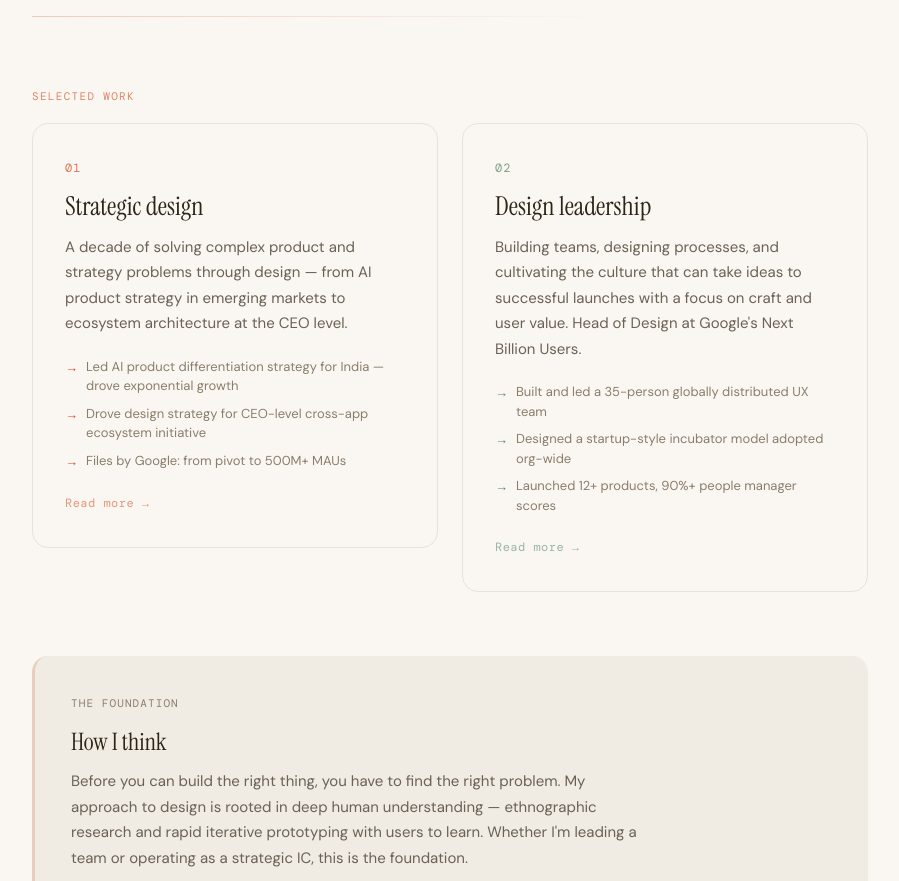
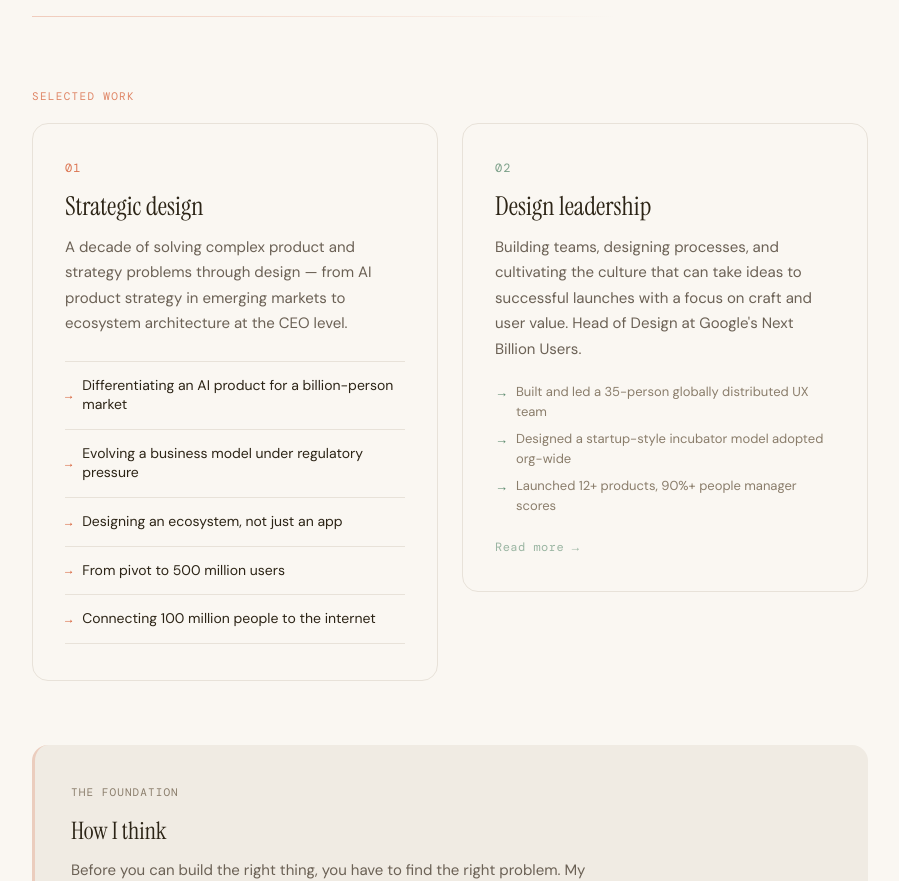
Before and after one commit to sumwaah/portfolio-site, a React (Vite) app: page / in a window 1280 px wide. Shown: the part 460-1341 px from the top of the page, without its empty margins (190-1089 px from the left). Built offline with nearby package versions, Linux system fonts and the light colour scheme.

Commit message:
Fix LinkedIn link, add case study navigation to homepage

```diff
--- a/src/pages/Home.jsx
+++ b/src/pages/Home.jsx
@@ -291,17 +291,63 @@ export default function Homepage() {
           marginTop: "8px",
         }}>
           <FadeIn delay={0.05}>
-            <ChapterCard
-              number="01"
-              title="Strategic design"
-              href="/strategic-design/gemini-india"
-              description="A decade of solving complex product and strategy problems through design — from AI product strategy in emerging markets to ecosystem architecture at the CEO level."
-              proofs={[
-                "Led AI product differentiation strategy for India — drove exponential growth",
-                "Drove design strategy for CEO-level cross-app ecosystem initiative",
-                "Files by Google: from pivot to 500M+ MAUs",
-              ]}
-            />
+            <div style={{
+              padding: "36px 32px",
+              background: WARM_BG,
+              borderRadius: "16px",
+              border: `1px solid ${TAN}`,
+            }}>
+              <div style={{
+                fontFamily: "'DM Mono', monospace",
+                fontSize: "12px",
+                color: POP,
+                letterSpacing: "0.08em",
+                marginBottom: "14px",
+                opacity: 0.8,
+              }}>01</div>
+              <h3 style={{
+                fontFamily: "'Instrument Serif', serif",
+                fontSize: "26px",
+                fontWeight: 400,
+                color: DARK,
+                margin: "0 0 12px",
+                lineHeight: 1.25,
+              }}>Strategic design</h3>
+              <p style={{
+                fontSize: "15px",
+                color: MID,
+                lineHeight: 1.7,
+                margin: "0 0 24px",
+              }}>
+                A decade of solving complex product and strategy problems through design — from AI product strategy in emerging markets to ecosystem architecture at the CEO level.
+              </p>
+              <div style={{ display: "flex", flexDirection: "column", gap: "0" }}>
+                {[
+                  { title: "Differentiating an AI product for a billion-person market", href: "/strategic-design/gemini-india" },
+                  { title: "Evolving a business model under regulatory pressure", href: "/strategic-design/search-regulation" },
+                  { title: "Designing an ecosystem, not just an app", href: "/strategic-design/ecosystem" },
+                  { title: "From pivot to 500 million users", href: "/strategic-design/files" },
+                  { title: "Connecting 100 million people to the internet", href: "/strategic-design/station" },
+                ].map((cs, i) => (
+                  <a key={i} href={cs.href} style={{
+                    display: "flex",
+                    alignItems: "center",
+                    gap: "10px",
+                    padding: "14px 0",
+                    borderTop: i === 0 ? `1px solid ${TAN}` : "none",
+                    borderBottom: `1px solid ${TAN}`,
+                    textDecoration: "none",
+                    transition: "all 0.2s ease",
+                  }}
+                  onMouseEnter={(e) => e.currentTarget.style.paddingLeft = "8px"}
+                  onMouseLeave={(e) => e.currentTarget.style.paddingLeft = "0"}
+                  >
+                    <span style={{ fontFamily: "'DM Mono', monospace", fontSize: "12px", color: POP, flexShrink: 0 }}>→</span>
+                    <span style={{ fontFamily: "'DM Sans', sans-serif", fontSize: "14px", color: DARK, lineHeight: 1.4 }}>{cs.title}</span>
+                  </a>
+                ))}
+              </div>
+            </div>
           </FadeIn>
 
           <FadeIn delay={0.15}>
@@ -595,7 +641,7 @@ export default function Homepage() {
             }}>
               sumier@gmail.com
             </a>
-            <a href="/" style={{
+            <a href="https://www.linkedin.com/in/sumier/" target="_blank" rel="noopener noreferrer" style={{
               display: "inline-flex",
               alignItems: "center",
               gap: "8px",
```
Also changed, not shown: 1 other file (tests, documents, lock files or other folders).
